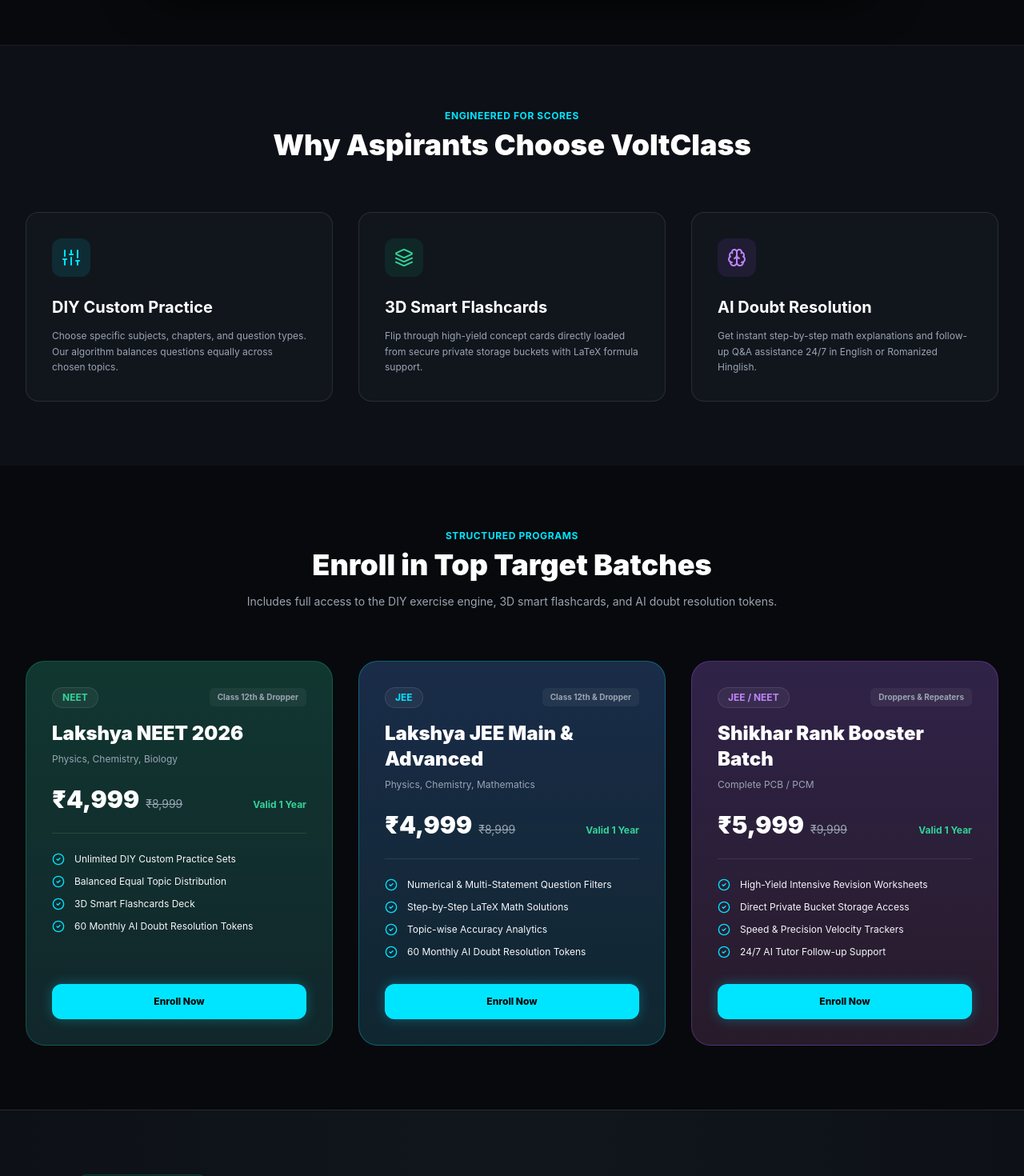
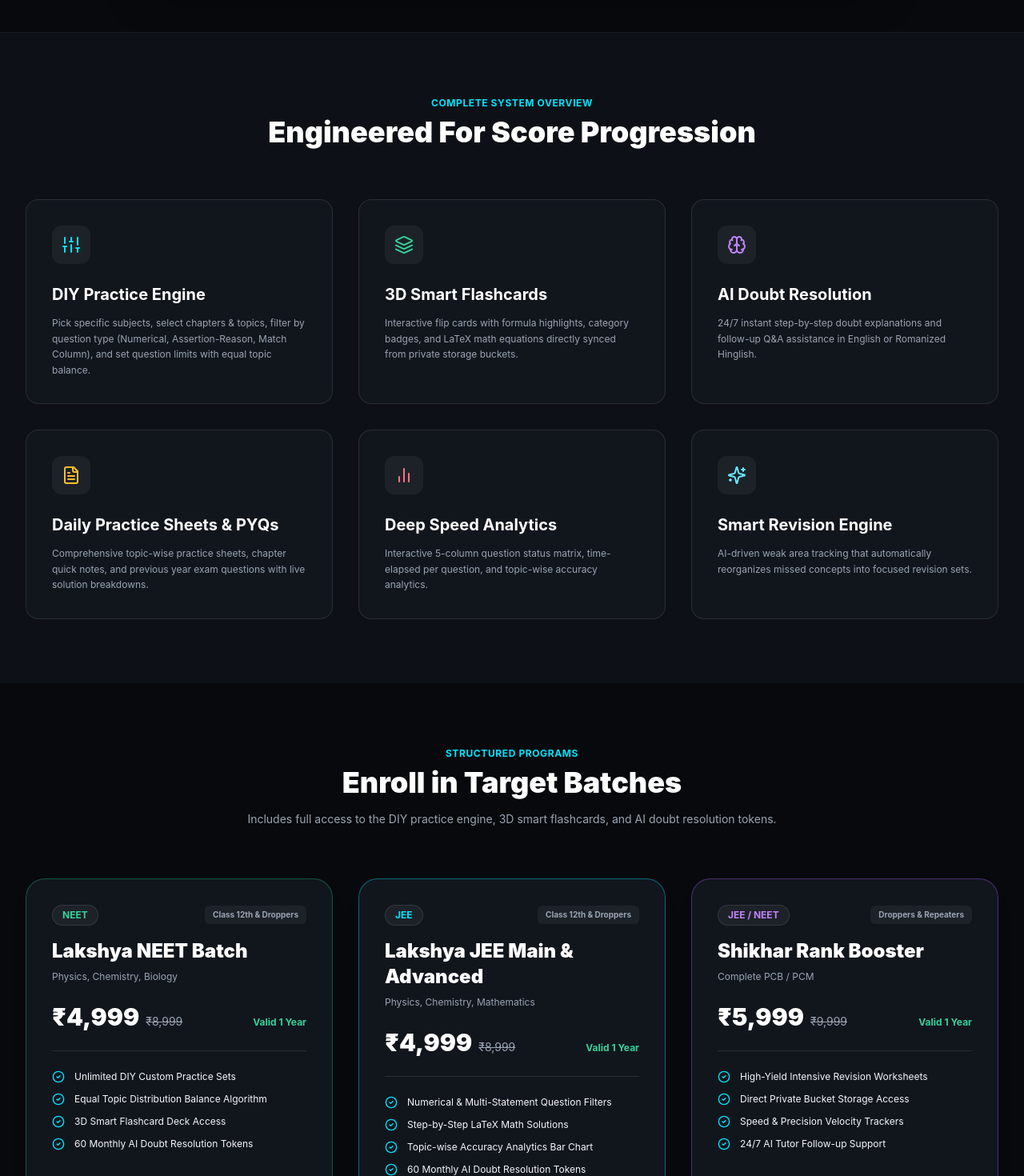
Before and after one commit to Shivamdangi8159/voltclass-waitlist, a Next.js app: page / in a window 1280 px wide. Shown: the part 980-2450 px from the top of the page at 80% size. Built offline with nearby package versions, Linux system fonts and the light colour scheme.

Commit message:
Update page.tsx

```diff
--- a/app/page.tsx
+++ b/app/page.tsx
@@ -14,13 +14,16 @@
   Sliders,
   Layers,
   Brain,
-  ShieldCheck,
   Download,
   ArrowRight,
   ChevronDown,
   Menu,
   X,
-  Star
+  Star,
+  FileText,
+  BarChart2,
+  Clock,
+  HelpCircle
 } from 'lucide-react';
 
 export default function SingleLandingPage() {
@@ -30,43 +33,43 @@
 
   const courses = [
     {
-      title: 'Lakshya NEET 2026',
+      title: 'Lakshya NEET Batch',
       exam: 'NEET',
-      target: 'Class 12th & Dropper',
+      target: 'Class 12th & Droppers',
       price: '₹4,999',
       originalPrice: '₹8,999',
       subjects: 'Physics, Chemistry, Biology',
       features: [
         'Unlimited DIY Custom Practice Sets',
-        'Balanced Equal Topic Distribution',
-        '3D Smart Flashcards Deck',
+        'Equal Topic Distribution Balance Algorithm',
+        '3D Smart Flashcard Deck Access',
         '60 Monthly AI Doubt Resolution Tokens',
       ],
       badge: 'Most Popular',
-      color: 'from-emerald-500/20 to-teal-500/10',
-      borderColor: 'border-emerald-500/30',
+      borderColor: 'border-emerald-500/40',
       textColor: 'text-emerald-400',
+      btnColor: 'bg-emerald-500 text-black hover:bg-emerald-400',
     },
     {
       title: 'Lakshya JEE Main & Advanced',
       exam: 'JEE',
-      target: 'Class 12th & Dropper',
+      target: 'Class 12th & Droppers',
       price: '₹4,999',
       originalPrice: '₹8,999',
       subjects: 'Physics, Chemistry, Mathematics',
       features: [
         'Numerical & Multi-Statement Question Filters',
         'Step-by-Step LaTeX Math Solutions',
-        'Topic-wise Accuracy Analytics',
+        'Topic-wise Accuracy Analytics Bar Chart',
         '60 Monthly AI Doubt Resolution Tokens',
       ],
       badge: 'Best Value',
-      color: 'from-blue-500/20 to-cyan-500/10',
-      borderColor: 'border-[#00E5FF]/30',
+      borderColor: 'border-[#00E5FF]/40',
       textColor: 'text-[#00E5FF]',
+      btnColor: 'bg-[#00E5FF] text-black hover:bg-[#33EBFF]',
     },
     {
-      title: 'Shikhar Rank Booster Batch',
+      title: 'Shikhar Rank Booster',
       exam: 'JEE / NEET',
       target: 'Droppers & Repeaters',
       price: '₹5,999',
@@ -79,16 +82,49 @@
         '24/7 AI Tutor Follow-up Support',
       ],
       badge: 'Intensive',
-      color: 'from-purple-500/20 to-pink-500/10',
-      borderColor: 'border-purple-500/30',
+      borderColor: 'border-purple-500/40',
       textColor: 'text-purple-400',
+      btnColor: 'bg-purple-500 text-white hover:bg-purple-400',
+    },
+  ];
+
+  const appFeatures = [
+    {
+      icon: <Sliders className="w-6 h-6 text-[#00E5FF]" />,
+      title: 'DIY Practice Engine',
+      desc: 'Pick specific subjects, select chapters & topics, filter by question type (Numerical, Assertion-Reason, Match Column), and set question limits with equal topic balance.',
+    },
+    {
+      icon: <Layers className="w-6 h-6 text-emerald-400" />,
+      title: '3D Smart Flashcards',
+      desc: 'Interactive flip cards with formula highlights, category badges, and LaTeX math equations directly synced from private storage buckets.',
+    },
+    {
+      icon: <Brain className="w-6 h-6 text-purple-400" />,
+      title: 'AI Doubt Resolution',
+      desc: '24/7 instant step-by-step doubt explanations and follow-up Q&A assistance in English or Romanized Hinglish.',
+    },
+    {
+      icon: <FileText className="w-6 h-6 text-amber-400" />,
+      title: 'Daily Practice Sheets & PYQs',
+      desc: 'Comprehensive topic-wise practice sheets, chapter quick notes, and previous year exam questions with live solution breakdowns.',
+    },
+    {
+      icon: <BarChart2 className="w-6 h-6 text-rose-400" />,
+      title: 'Deep Speed Analytics',
+      desc: 'Interactive 5-column question status matrix, time-elapsed per question, and topic-wise accuracy analytics.',
+    },
+    {
+      icon: <Sparkles className="w-6 h-6 text-cyan-300" />,
+      title: 'Smart Revision Engine',
+      desc: 'AI-driven weak area tracking that automatically reorganizes missed concepts into focused revision sets.',
     },
   ];
 
   const faqs = [
     {
       q: 'How does the VoltClass mobile app work?',
-      a: 'VoltClass is a pure practice and rank-boosting platform. You can configure custom question sets, practice with 3D smart flashcards, track your speed and precision, and solve doubts instantly using our AI resolution engine.',
+      a: 'VoltClass is a pure-practice and rank-boosting platform. You can configure custom question sets, practice with 3D smart flashcards, track speed and precision, and resolve doubts instantly using our AI engine.',
     },
     {
       q: 'Is the course content aligned with the latest NTA syllabus?',
@@ -96,18 +132,18 @@
     },
     {
       q: 'How do I download the Android app?',
-      a: 'Click the "Download APK" or "Google Play" button on this page to install the official VoltClass mobile app directly on your Android smartphone.',
+      a: 'Click the "Google Play" or "Download Direct APK" button on this page to install the official VoltClass mobile app directly on your Android device.',
     },
     {
       q: 'What are AI Doubt Tokens?',
-      a: 'Every premium course includes monthly AI tokens that allow you to take a picture of any difficult question and get instant step-by-step LaTeX mathematical explanations.',
+      a: 'Every course includes 60 monthly AI tokens that allow you to take a picture or type any question and receive instant step-by-step LaTeX mathematical explanations.',
     },
   ];
 
   return (
     <div className="min-h-screen bg-[#07090C] text-[#F5F7FA] font-sans selection:bg-[#00E5FF] selection:text-black">
 
-      {/* ================= STICKY NAVBAR ================= */}
+      {/* ================= HEADER ================= */}
       <header className="fixed top-0 left-0 right-0 z-50 bg-[#07090C]/90 backdrop-blur-xl border-b border-white/10">
         <div className="max-w-7xl mx-auto px-4 sm:px-6 lg:px-8 h-20 flex items-center justify-between">
           <Link href="/" className="flex items-center gap-3">
@@ -124,9 +160,9 @@
             </div>
           </Link>
 
-          {/* Desktop Nav Anchors */}
+          {/* Nav Anchors */}
           <nav className="hidden md:flex items-center gap-8 text-xs font-bold text-[#9AA4B2]">
-            <a href="#about" className="hover:text-[#00E5FF] transition-colors">App Info</a>
+            <a href="#about" className="hover:text-[#00E5FF] transition-colors">App Details</a>
             <a href="#features" className="hover:text-[#00E5FF] transition-colors">Features</a>
             <a href="#courses" className="hover:text-[#00E5FF] transition-colors">Batches & Fees</a>
             <a href="#download" className="hover:text-[#00E5FF] transition-colors">Download App</a>
@@ -151,10 +187,10 @@
           </button>
         </div>
 
-        {/* Mobile Menu */}
+        {/* Mobile Navigation */}
         {mobileMenuOpen && (
-          <div className="md:hidden bg-[#0D1117] border-b border-white/10 px-6 py-6 space-y-4">
-            <a href="#about" onClick={() => setMobileMenuOpen(false)} className="block text-sm text-[#9AA4B2] py-2">App Info</a>
+          <div className="md:hidden bg-[#0D1117] border-b border-white/10 px-6 py-6 space-y-3">
+            <a href="#about" onClick={() => setMobileMenuOpen(false)} className="block text-sm text-[#9AA4B2] py-2">App Details</a>
             <a href="#features" onClick={() => setMobileMenuOpen(false)} className="block text-sm text-[#9AA4B2] py-2">Features</a>
             <a href="#courses" onClick={() => setMobileMenuOpen(false)} className="block text-sm text-[#9AA4B2] py-2">Batches & Fees</a>
             <a href="#download" onClick={() => setMobileMenuOpen(false)} className="block text-sm text-[#9AA4B2] py-2">Download App</a>
@@ -163,10 +199,10 @@
         )}
       </header>
 
-      <main className="pt-24">
+      <main className="pt-20">
 
         {/* ================= HERO SECTION ================= */}
-        <section className="pt-16 pb-20 relative overflow-hidden">
+        <section id="about" className="pt-16 pb-20 relative overflow-hidden">
           <div className="max-w-7xl mx-auto px-4 sm:px-6 lg:px-8 text-center relative z-10">
             <div className="inline-flex items-center gap-2 bg-[#00E5FF]/10 border border-[#00E5FF]/20 px-4 py-2 rounded-full text-xs font-bold text-[#00E5FF] mb-6 shadow-[0_0_20px_rgba(0,229,255,0.15)]">
               <Zap className="w-4 h-4" />
@@ -181,10 +217,9 @@
             </h1>
 
             <p className="text-sm sm:text-base text-[#9AA4B2] leading-relaxed max-w-2xl mx-auto mb-10">
-              The ultimate performance booster for NEET & JEE aspirants. DIY custom practice configurator, 3D smart flashcards, live speed velocity tracking, and instant AI doubt answers.
+              A pure practice engine that plugs into your existing preparation and drives your score upward. Custom DIY exercise configurator, 3D smart flashcards, live velocity tracking, and instant AI doubt resolution[cite: 5].
             </p>
 
-            {/* App Badges & Action Buttons */}
             <div className="flex flex-col sm:flex-row items-center justify-center gap-4 mb-16">
               <a
                 href="#download"
@@ -202,14 +237,14 @@
               </a>
             </div>
 
-            {/* App Dashboard Graphic Preview */}
+            {/* Dashboard Graphics Preview */}
             <div className="max-w-4xl mx-auto bg-gradient-to-b from-[#11161D] to-[#0D1117] border border-white/15 rounded-3xl p-6 shadow-[0_20px_60px_rgba(0,0,0,0.8)] relative">
               <div className="flex items-center justify-between pb-4 border-b border-white/10 mb-6">
                 <div className="flex items-center gap-3">
                   <div className="w-3 h-3 rounded-full bg-rose-500" />
                   <div className="w-3 h-3 rounded-full bg-amber-500" />
                   <div className="w-3 h-3 rounded-full bg-emerald-500" />
-                  <span className="text-xs text-[#9AA4B2] font-mono ml-2">VoltClass App Engine v2.4</span>
+                  <span className="text-xs text-[#9AA4B2] font-mono ml-2">VoltClass App Engine</span>
                 </div>
                 <div className="flex items-center gap-1 text-xs text-[#00E5FF] bg-[#00E5FF]/10 px-3 py-1 rounded-full border border-[#00E5FF]/20 font-bold">
                   <Star className="w-3.5 h-3.5 fill-[#00E5FF]" /> 4.9 Student Rating
@@ -235,9 +270,10 @@
                 </div>
               </div>
 
+              {/* 5-Column Status Matrix Preview */}
               <div className="bg-[#07090C] p-6 rounded-2xl border border-white/10 text-left">
                 <div className="flex items-center justify-between mb-3">
-                  <span className="text-xs font-bold text-[#00E5FF] uppercase tracking-wider">Live Question Matrix • 5 per row</span>
+                  <span className="text-xs font-bold text-[#00E5FF] uppercase tracking-wider">Live Question Status Matrix (5 per row)</span>
                   <span className="text-xs text-emerald-400 font-mono">Timer: 01:45</span>
                 </div>
                 <div className="grid grid-cols-5 gap-2">
@@ -252,61 +288,41 @@
           </div>
         </section>
 
-        {/* ================= APP FEATURES ================= */}
+        {/* ================= APP FEATURES SECTION ================= */}
         <section id="features" className="py-20 bg-[#0D1117] border-t border-white/5">
           <div className="max-w-7xl mx-auto px-4 sm:px-6 lg:px-8">
             <div className="text-center max-w-3xl mx-auto mb-16">
-              <span className="text-xs font-bold text-[#00E5FF] uppercase tracking-wider block mb-2">Engineered For Scores</span>
-              <h2 className="text-3xl sm:text-4xl font-black text-white">Why Aspirants Choose VoltClass</h2>
+              <span className="text-xs font-bold text-[#00E5FF] uppercase tracking-wider block mb-2">Complete System Overview</span>
+              <h2 className="text-3xl sm:text-4xl font-black text-white">Engineered For Score Progression</h2>
             </div>
 
             <div className="grid md:grid-cols-3 gap-8">
-              <div className="bg-[#11161D] border border-white/10 rounded-2xl p-8 hover:border-[#00E5FF]/40 transition-all">
-                <div className="w-12 h-12 rounded-xl bg-[#00E5FF]/10 text-[#00E5FF] flex items-center justify-center mb-6">
-                  <Sliders className="w-6 h-6" />
+              {appFeatures.map((item, idx) => (
+                <div key={idx} className="bg-[#11161D] border border-white/10 rounded-2xl p-8 hover:border-[#00E5FF]/40 transition-all">
+                  <div className="w-12 h-12 rounded-xl bg-white/5 flex items-center justify-center mb-6">
+                    {item.icon}
+                  </div>
+                  <h3 className="text-xl font-bold text-white mb-3">{item.title}</h3>
+                  <p className="text-xs text-[#9AA4B2] leading-relaxed">{item.desc}</p>
                 </div>
-                <h3 className="text-xl font-bold text-white mb-3">DIY Custom Practice</h3>
-                <p className="text-xs text-[#9AA4B2] leading-relaxed">
-                  Choose specific subjects, chapters, and question types. Our algorithm balances questions equally across chosen topics.
-                </p>
-              </div>
-
-              <div className="bg-[#11161D] border border-white/10 rounded-2xl p-8 hover:border-[#00E5FF]/40 transition-all">
-                <div className="w-12 h-12 rounded-xl bg-emerald-500/10 text-emerald-400 flex items-center justify-center mb-6">
-                  <Layers className="w-6 h-6" />
-                </div>
-                <h3 className="text-xl font-bold text-white mb-3">3D Smart Flashcards</h3>
-                <p className="text-xs text-[#9AA4B2] leading-relaxed">
-                  Flip through high-yield concept cards directly loaded from secure private storage buckets with LaTeX formula support.
-                </p>
-              </div>
-
-              <div className="bg-[#11161D] border border-white/10 rounded-2xl p-8 hover:border-[#00E5FF]/40 transition-all">
-                <div className="w-12 h-12 rounded-xl bg-purple-500/10 text-purple-400 flex items-center justify-center mb-6">
-                  <Brain className="w-6 h-6" />
-                </div>
-                <h3 className="text-xl font-bold text-white mb-3">AI Doubt Resolution</h3>
-                <p className="text-xs text-[#9AA4B2] leading-relaxed">
-                  Get instant step-by-step math explanations and follow-up Q&A assistance 24/7 in English or Romanized Hinglish.
-                </p>
-              </div>
+              ))}
             </div>
           </div>
         </section>
 
-        {/* ================= COURSES & BATCHES ================= */}
+        {/* ================= BATCHES & FEES ================= */}
         <section id="courses" className="py-20 max-w-7xl mx-auto px-4 sm:px-6 lg:px-8">
           <div className="text-center max-w-3xl mx-auto mb-16">
             <span className="text-xs font-bold text-[#00E5FF] uppercase tracking-wider block mb-2">Structured Programs</span>
-            <h2 className="text-3xl sm:text-4xl font-black text-white mb-4">Enroll in Top Target Batches</h2>
-            <p className="text-xs sm:text-sm text-[#9AA4B2]">Includes full access to the DIY exercise engine, 3D smart flashcards, and AI doubt resolution tokens.</p>
+            <h2 className="text-3xl sm:text-4xl font-black text-white mb-4">Enroll in Target Batches</h2>
+            <p className="text-xs sm:text-sm text-[#9AA4B2]">Includes full access to the DIY practice engine, 3D smart flashcards, and AI doubt resolution tokens.</p>
           </div>
 
           <div className="grid md:grid-cols-3 gap-8">
             {courses.map((course, idx) => (
               <div
                 key={idx}
-                className={`bg-[#11161D] border ${course.borderColor} bg-gradient-to-b ${course.color} rounded-3xl p-8 flex flex-col justify-between hover:scale-[1.02] transition-all`}
+                className={`bg-[#11161D] border ${course.borderColor} rounded-3xl p-8 flex flex-col justify-between hover:scale-[1.02] transition-all shadow-xl`}
               >
                 <div>
                   <div className="flex items-center justify-between mb-4">
@@ -341,7 +357,7 @@
 
                 <a
                   href="#contact"
-                  className="w-full bg-[#00E5FF] text-[#07090C] font-extrabold text-xs py-3.5 rounded-xl text-center shadow-[0_0_15px_rgba(0,229,255,0.3)] hover:bg-[#33EBFF] transition-all"
+                  className={`w-full font-extrabold text-xs py-3.5 rounded-xl text-center transition-all ${course.btnColor}`}
                 >
                   Enroll Now
                 </a>
@@ -350,7 +366,7 @@
           </div>
         </section>
 
-        {/* ================= PLAY STORE / APP DOWNLOAD ================= */}
+        {/* ================= GOOGLE PLAY & APK DOWNLOAD ================= */}
         <section id="download" className="py-20 bg-gradient-to-r from-[#0D1117] via-[#11161D] to-[#0D1117] border-y border-white/10">
           <div className="max-w-6xl mx-auto px-4 sm:px-6 lg:px-8 flex flex-col md:flex-row items-center justify-between gap-12">
             <div className="max-w-xl">
@@ -366,9 +382,8 @@
               </p>
 
               <div className="flex flex-wrap items-center gap-4">
-                {/* Simulated Google Play Badge */}
                 <button
-                  onClick={() => alert("Downloading official VoltClass APK...")}
+                  onClick={() => alert("Redirecting to Google Play Store...")}
                   className="bg-black border border-white/20 hover:border-[#00E5FF] px-6 py-3 rounded-2xl flex items-center gap-4 transition-all"
                 >
                   <div className="text-2xl">▶</div>
@@ -379,7 +394,7 @@
                 </button>
 
                 <button
-                  onClick={() => alert("Direct APK Download starting...")}
+                  onClick={() => alert("Starting direct APK download...")}
                   className="bg-white/10 hover:bg-white/20 border border-white/10 px-6 py-3 rounded-2xl flex items-center gap-3 transition-all text-xs font-bold text-white"
                 >
                   <Download className="w-4 h-4 text-[#00E5FF]" />
@@ -404,7 +419,7 @@
         {/* ================= FAQ SECTION ================= */}
         <section className="py-20 max-w-4xl mx-auto px-4">
           <h2 className="text-3xl font-black text-center text-white mb-3">Frequently Asked Questions</h2>
-          <p className="text-xs text-[#9AA4B2] text-center mb-10">Quick answers about our courses and app access.</p>
+          <p className="text-xs text-[#9AA4B2] text-center mb-10">Quick answers about our courses and mobile app access.</p>
 
           <div className="space-y-3">
             {faqs.map((faq, idx) => (
@@ -461,7 +476,7 @@
                       ✓
                     </div>
                     <h3 className="text-lg font-bold text-white mb-2">Message Sent!</h3>
-                    <p className="text-xs text-[#9AA4B2]">Thank you! We will get back to you shortly.</p>
+                    <p className="text-xs text-[#9AA4B2]">Thank you! Our support team will get back to you shortly.</p>
                   </div>
                 ) : (
                   <form
@@ -494,7 +509,7 @@
                       <textarea
                         rows={4}
                         required
-                        placeholder="I have a question regarding course access..."
+                        placeholder="I have a question regarding course access or mobile enrollment..."
                         className="w-full bg-[#07090C] border border-white/10 rounded-xl px-4 py-3 text-xs text-white focus:outline-none focus:border-[#00E5FF]"
                       />
                     </div>
```
